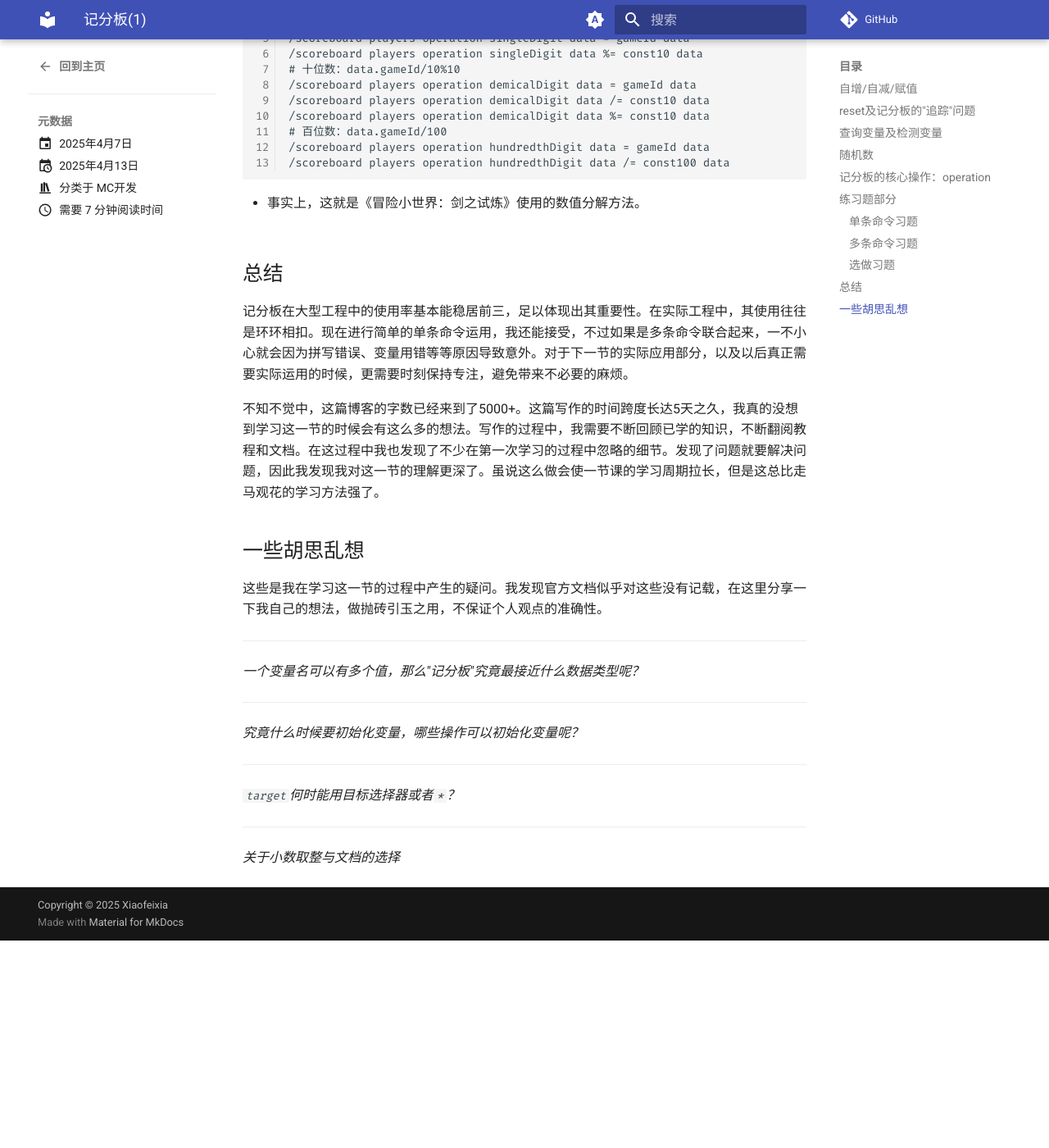
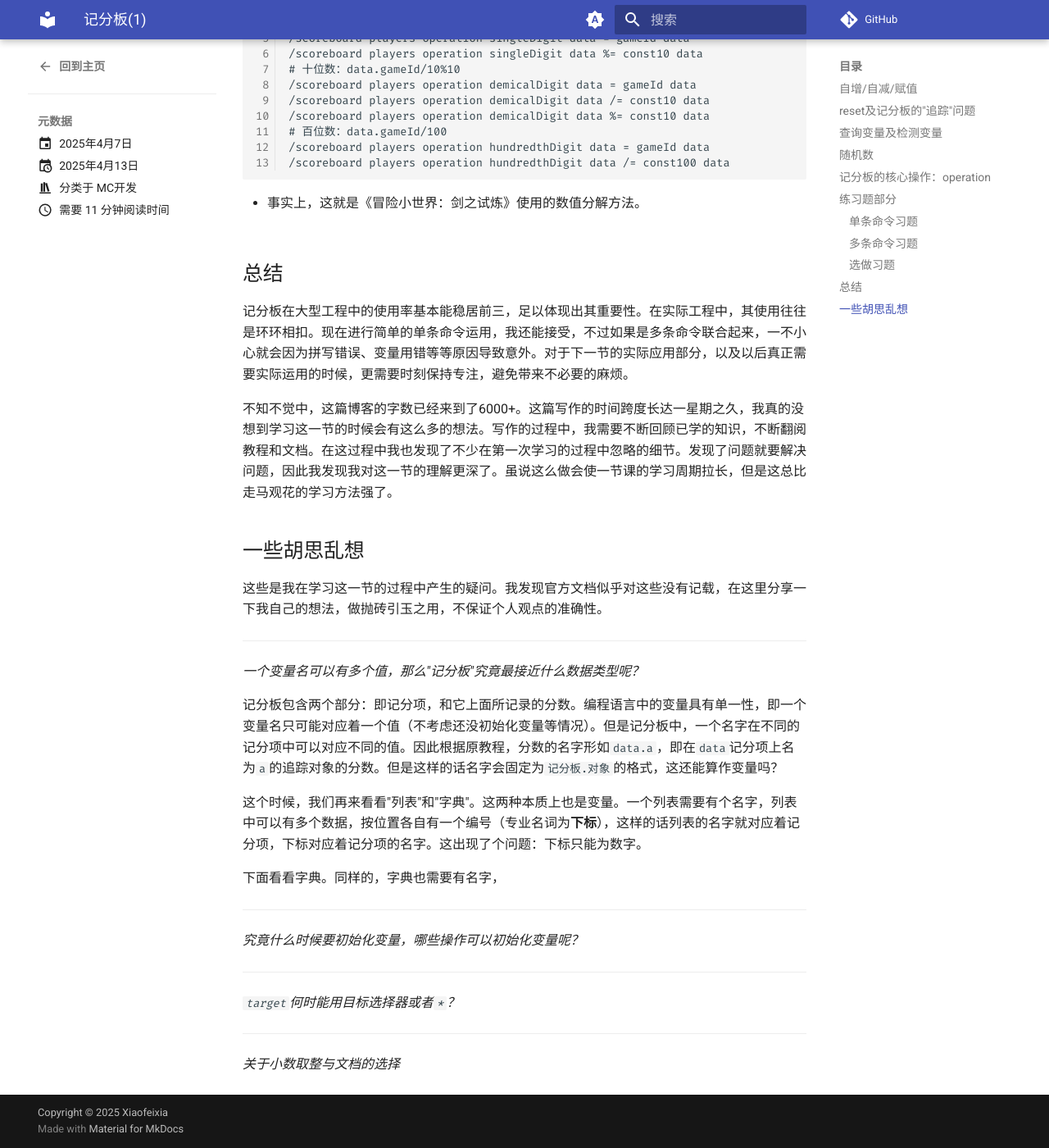
Before and after one commit to Xiaofeixia2008/blog, an MkDocs documentation site: the page built from docs/blog/posts/2025/040701.md, in a window 1280 px wide and 1400 px high, scrolled down 8323 px. Shown: the whole window at 82% size. Built offline with MkDocs 1.6.1 and Material for MkDocs 9.7.7, drawn with Linux system fonts in a browser that asks for light colours; a script that is not in the unit is left out; comment, search, counter and statistics services are not loaded; before the commit the page ends 9470 px from its top, so only the background shows below that; some of the changed text lies outside the part shown.

Commit message:
继续尝试

```diff
--- a/docs/blog/posts/2025/040701.md
+++ b/docs/blog/posts/2025/040701.md
@@ -9,15 +9,16 @@ tags:
   - 记分板
 slug: scoreboard
 description: 学习了记分板之后的总结和感想
+readtime: 11
 ---
 
-刚刚学完了*2.4.4 记分板的追踪对象命令*这一节。上一节*"记分项"*只能说是一个前置，而这一节教的都已经能直接操作分数了......当然是记分板的核心内容啦。MC并没有"变量"这一类的说法，但是记分板的作用又酷似变量。所以在学习这里的时候，我总是不由自主的联想起编程语言~~(但是Python为主)~~里面的变量。因此本节学习的难点就是要找好"记分板"和"变量"的异同，不然搞混了......麻烦可就大了。
+刚刚学完了*2.4.4 记分板的追踪对象命令*这一节。上一节*"记分项"*只能说是一个前置，而这一节教的都已经能直接操作分数了......当然是记分板的核心内容啦。MC并没有"变量"这一类的说法，但是记分板的作用又酷似变量。所以在学习这里的时候，我总是不由自主的联想起编程语言~~（但是Python为主）~~里面的变量。因此本节学习的难点就是要找好各个概念间的异同，不然搞混了......麻烦可就大了。
 
 ---
 
 首先，记分板的分数仅能接受**整型数(int)**！这一点在后面处理除法的时候也要特别注意。
 
-操作分数的命令全部以`/scoreboard players`打头，虽说有个"players"，但由于支持假名，所以有时候跟玩家的关系*好像没有那么大(吧)*......言归正传，类比变量，之后的参数及其作用如下：
+操作分数的命令全部以`/scoreboard players`打头，虽说有个"players"，但由于支持假名，所以有时候跟玩家的关系*好像没有那么大（吧）*......言归正传，类比变量，之后的参数及其作用如下：
 
 - `add`和`remove`：自增、自减
 - `set`：赋值
@@ -543,7 +544,7 @@ description: 学习了记分板之后的总结和感想
 
 记分板在大型工程中的使用率基本能稳居前三，足以体现出其重要性。在实际工程中，其使用往往是环环相扣。现在进行简单的单条命令运用，我还能接受，不过如果是多条命令联合起来，一不小心就会因为拼写错误、变量用错等等原因导致意外。对于下一节的实际应用部分，以及以后真正需要实际运用的时候，更需要时刻保持专注，避免带来不必要的麻烦。
 
-不知不觉中，这篇博客的字数已经来到了5000+。这篇写作的时间跨度长达5天之久，我真的没想到学习这一节的时候会有这么多的想法。写作的过程中，我需要不断回顾已学的知识，不断翻阅教程和文档。在这过程中我也发现了不少在第一次学习的过程中忽略的细节。发现了问题就要解决问题，因此我发现我对这一节的理解更深了。虽说这么做会使一节课的学习周期拉长，但是这总比走马观花的学习方法强了。
+不知不觉中，这篇博客的字数已经来到了6000+。这篇写作的时间跨度长达一星期之久，我真的没想到学习这一节的时候会有这么多的想法。写作的过程中，我需要不断回顾已学的知识，不断翻阅教程和文档。在这过程中我也发现了不少在第一次学习的过程中忽略的细节。发现了问题就要解决问题，因此我发现我对这一节的理解更深了。虽说这么做会使一节课的学习周期拉长，但是这总比走马观花的学习方法强了。
 
 ## 一些胡思乱想
 
@@ -552,6 +553,12 @@ description: 学习了记分板之后的总结和感想
 ---
 
 *一个变量名可以有多个值，那么"记分板"究竟最接近什么数据类型呢？*
+
+记分板包含两个部分：即记分项，和它上面所记录的分数。编程语言中的变量具有单一性，即一个变量名只可能对应着一个值（不考虑还没初始化变量等情况）。但是记分板中，一个名字在不同的记分项中可以对应不同的值。因此根据原教程，分数的名字形如`data.a`，即在`data`记分项上名为`a`的追踪对象的分数。但是这样的话名字会固定为`记分板.对象`的格式，这还能算作变量吗？
+
+这个时候，我们再来看看"列表"和"字典"。这两种本质上也是变量。一个列表需要有个名字，列表中可以有多个数据，按位置各自有一个编号（专业名词为**下标**），这样的话列表的名字就对应着记分项，下标对应着记分项的名字。这出现了个问题：下标只能为数字。
+
+下面看看字典。同样的，字典也需要有名字，
 
 ---
 
```
Also changed, not shown: docs/blog/posts/2025/040601.md (deleted, +0 -7 lines), docs/blog/posts/2025/041401.md (added, +71 -0 lines).
